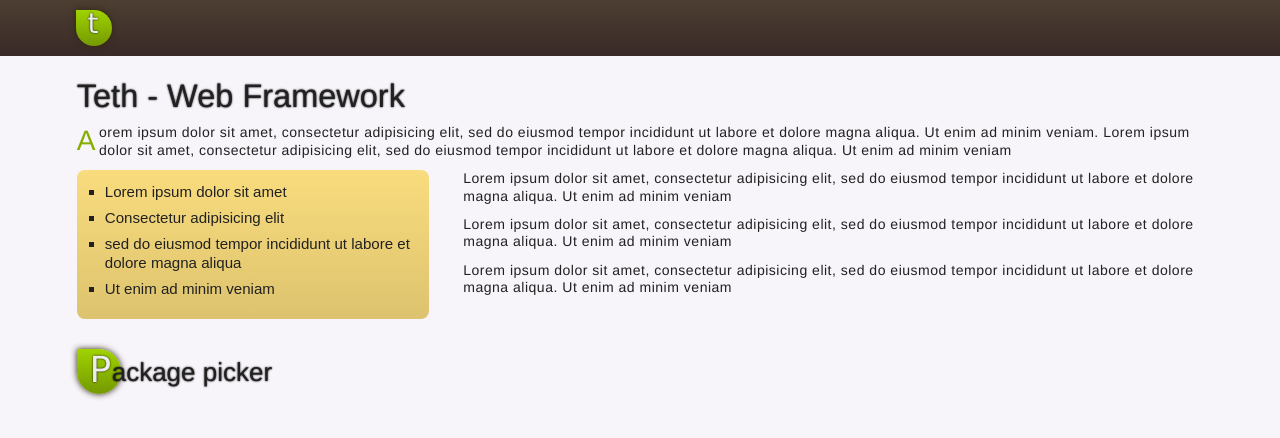
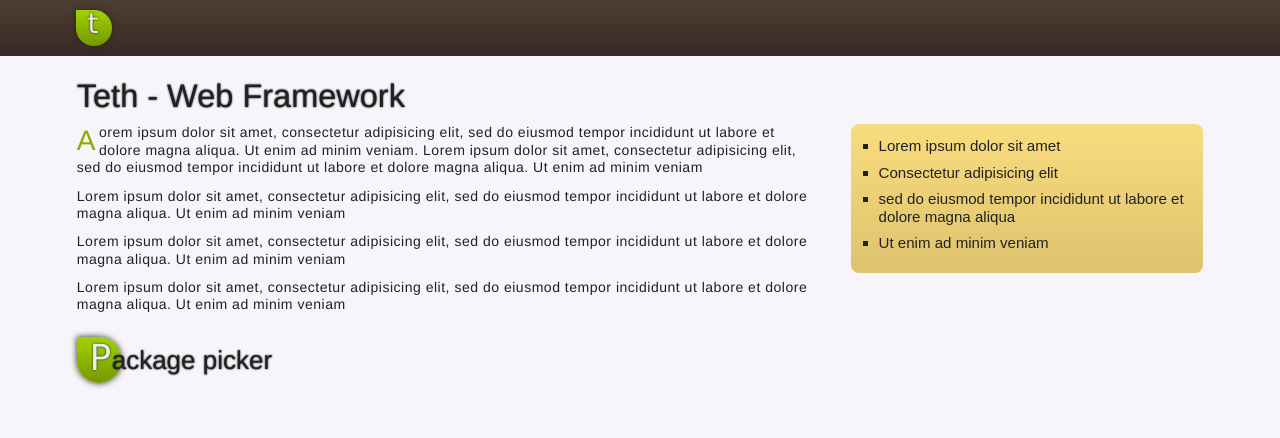
Before and after one commit to charlesmarshall/teth, a Jekyll site: the page built from index.html, in a window 1280 px wide. Shown: the top 438 px of the page. Built offline with Jekyll 4.4.1, drawn with Linux system fonts in a browser that asks for light colours; comment, search, counter and statistics services are not loaded.

Commit message:
feature styling

```diff
--- a/_posts/2010-02-17-picker.textile
+++ b/_posts/2010-02-17-picker.textile
@@ -11,7 +11,8 @@ category: packagepicker
 
   <h2 class='clearfix text_shadow'><span class='p circle tl text_shadow green_gradient box_shadow feature_letter'>P</span>ackage picker</h2>
 
-  <fieldset class='required'>
+  <fieldset class='required clearfix'>
+    <div class=''
 
   </fieldset>
 
--- a/index.html
+++ b/index.html
@@ -16,9 +16,7 @@ description: ""
 <div class='full clearfix' id="introduction">
   <h1 class='text_shadow'>Teth - Web Framework</h1>
 
-  <p class='first'>Aorem ipsum dolor sit amet, consectetur adipisicing elit, sed do eiusmod tempor incididunt ut labore et dolore magna aliqua. Ut enim ad minim veniam. Lorem ipsum dolor sit amet, consectetur adipisicing elit, sed do eiusmod tempor incididunt ut labore et dolore magna aliqua. Ut enim ad minim veniam</p>
-
-  <div class='feature feature0 curvy yellow_gradient'>
+  <div class='feature curvy yellow_gradient'>
     <ul>
       <li>Lorem ipsum dolor sit amet</li>
       <li>Consectetur adipisicing elit</li>
@@ -26,6 +24,8 @@ description: ""
       <li>Ut enim ad minim veniam</li>
     </ul>
   </div>
+
+  <p class='first'>Aorem ipsum dolor sit amet, consectetur adipisicing elit, sed do eiusmod tempor incididunt ut labore et dolore magna aliqua. Ut enim ad minim veniam. Lorem ipsum dolor sit amet, consectetur adipisicing elit, sed do eiusmod tempor incididunt ut labore et dolore magna aliqua. Ut enim ad minim veniam</p>
 
   <p>Lorem ipsum dolor sit amet, consectetur adipisicing elit, sed do eiusmod tempor incididunt ut labore et dolore magna aliqua. Ut enim ad minim veniam</p>
 
--- a/stylesheets/v1/styles.css
+++ b/stylesheets/v1/styles.css
@@ -140,13 +140,9 @@ ul.inline li, ol.inline li{float:left;}
   /*features*/
   .feature{
     padding:1em;
-    margin-left:34%;
-  }
-  .feature0{
-    padding:1em;
     width:29%;
-    float:left;
-    margin:0 3% 0.5em 0;
+    float:right;
+    margin:0 0 0.5em 3%;
   }
 /*content area*/
 #content, #introduction, #picker{
```
